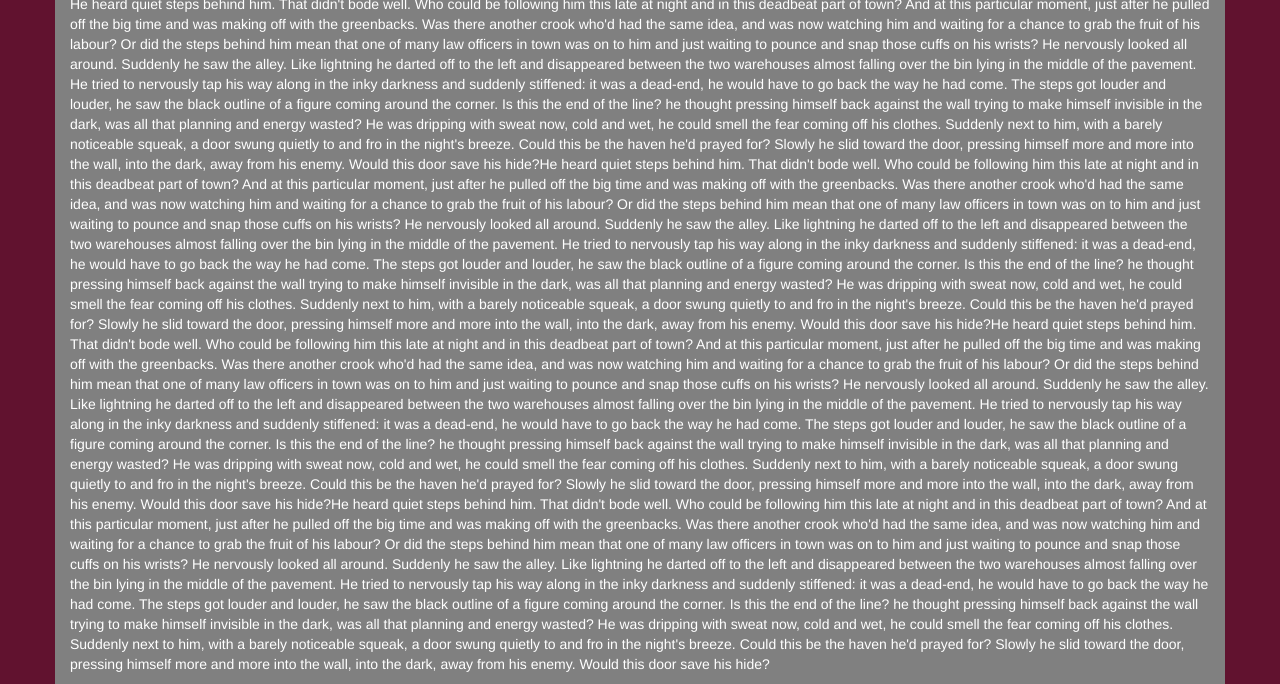
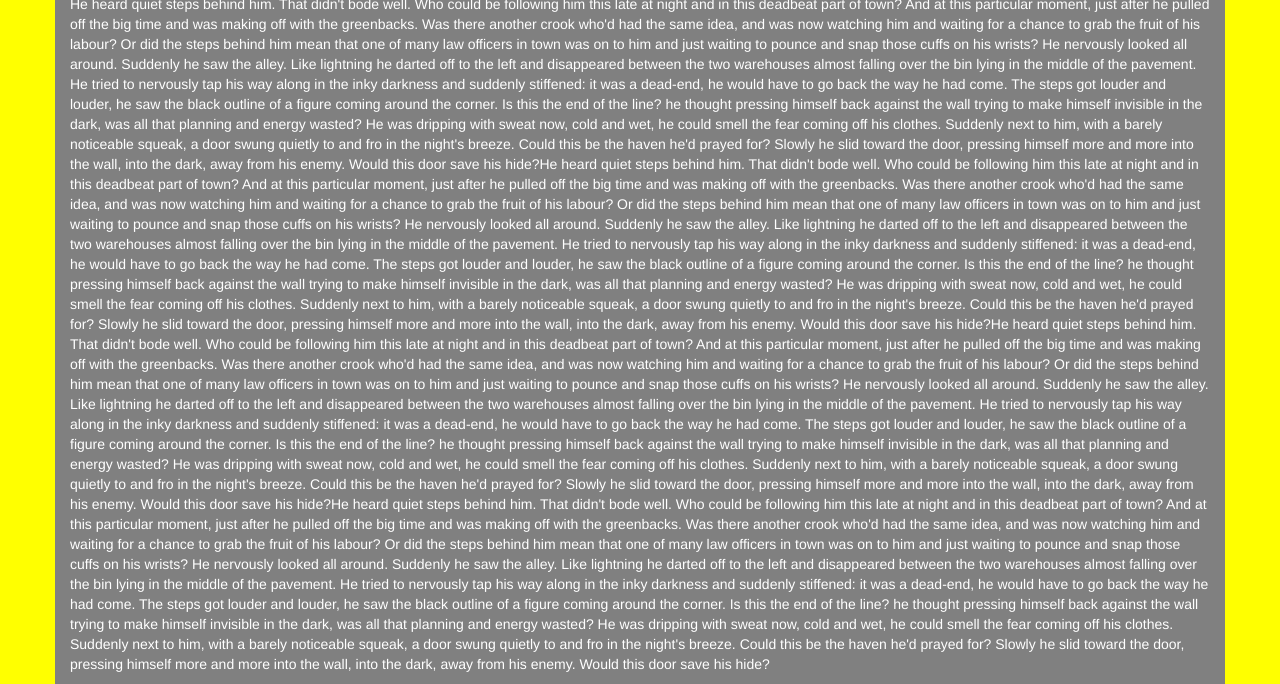
Before and after one commit to seenu0770/seenu0770.github.io, a plain HTML site: page Week_3/index.html in a window 1280 px wide. Shown: the part 257-941 px from the top of the page. Drawn offline with nearby package versions, Linux system fonts and the light colour scheme.

Commit message:
Update style.css

```diff
--- a/Week_3/style.css
+++ b/Week_3/style.css
@@ -10,7 +10,7 @@ background-color: black;
 color: #61122F;
 }
 body{
-	background-color: #61122F;
+	background-color: yellow;
 	color: white;
 }
 .glyphicon{
```
